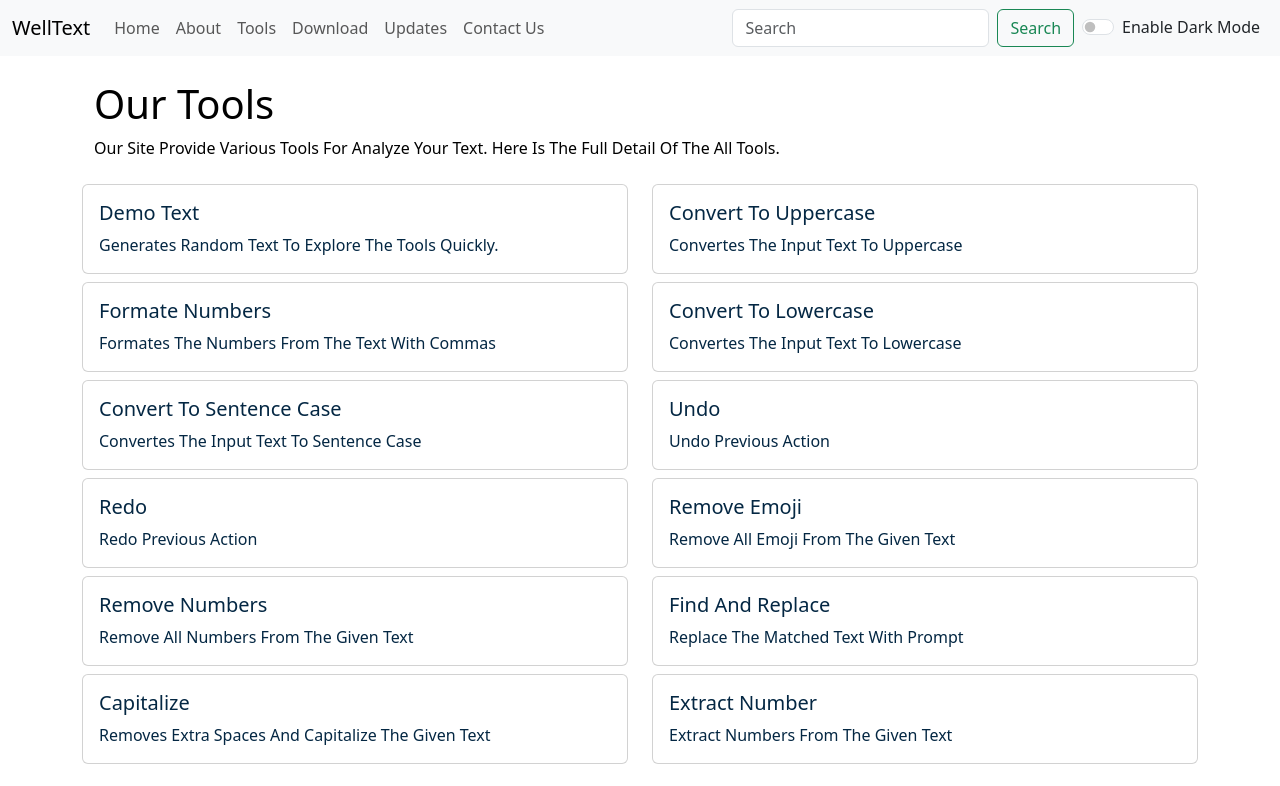
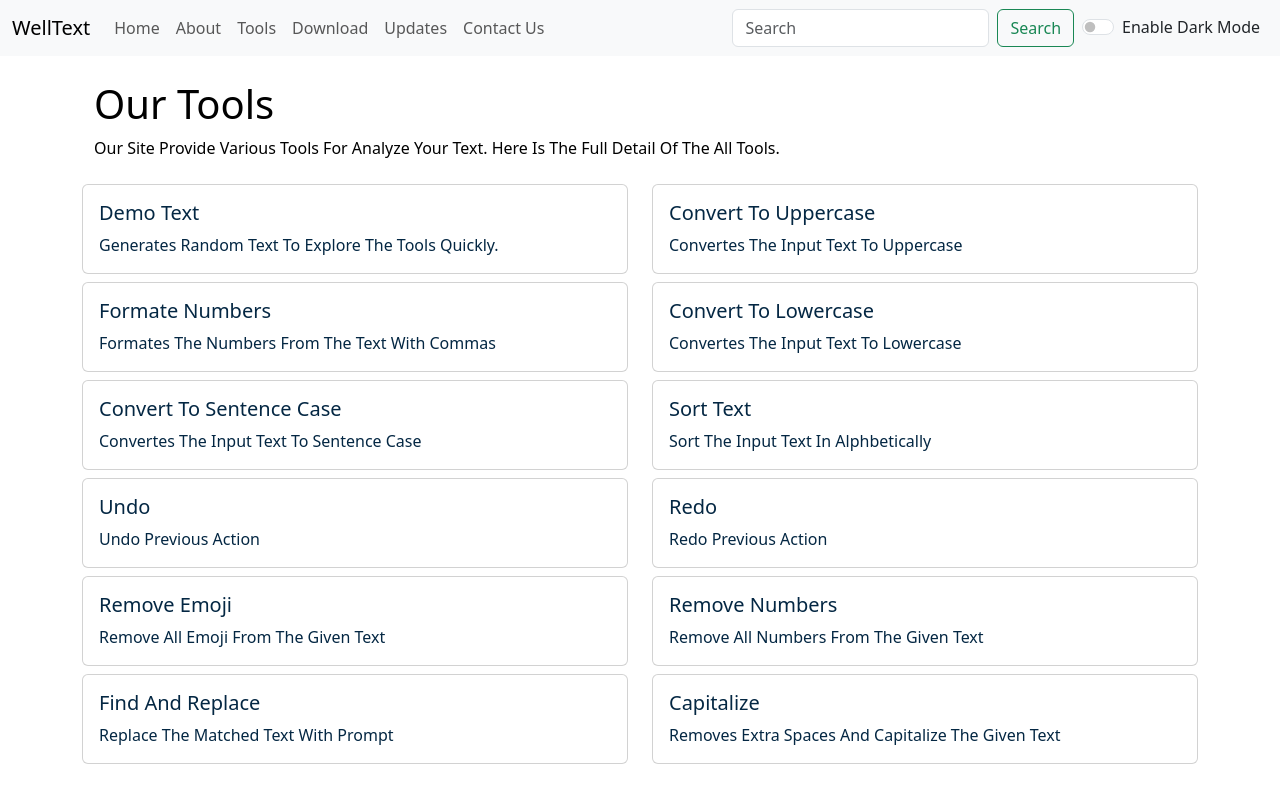
Before and after one commit to Akashmishra1209/codeweb, a React (Create React App) app: page /tools in a window 1280 px wide. Shown: the top 786 px of the page. Built offline with nearby package versions, Linux system fonts and the light colour scheme.

Commit message:
Added 2 Features - Sort And Sentence Case

```diff
--- a/src/components/Tools.js
+++ b/src/components/Tools.js
@@ -48,6 +48,14 @@ export default function Tools(props) {
                         <div className="card-body">
                             <h5 className="card-title">Convert To Sentence Case</h5>
                             <p className="card-text">Convertes The Input Text To Sentence Case</p>
+                        </div>
+                    </div>
+                </div>
+                <div className="col-sm-6 mb-3 mb-sm-0 mt-xl-2">
+                    <div className="card" style={myStyle}>
+                        <div className="card-body">
+                            <h5 className="card-title">Sort Text</h5>
+                            <p className="card-text">Sort The Input Text In Alphbetically</p>
                         </div>
                     </div>
                 </div>
```
